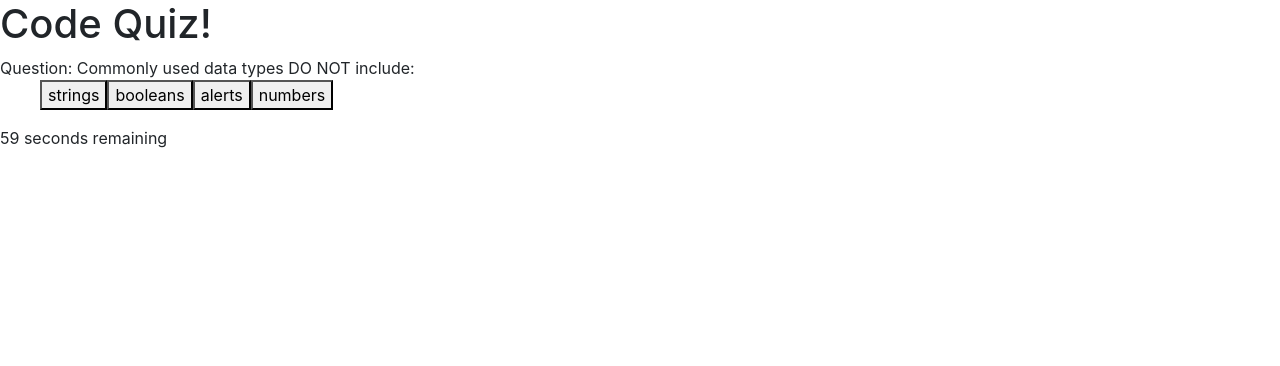
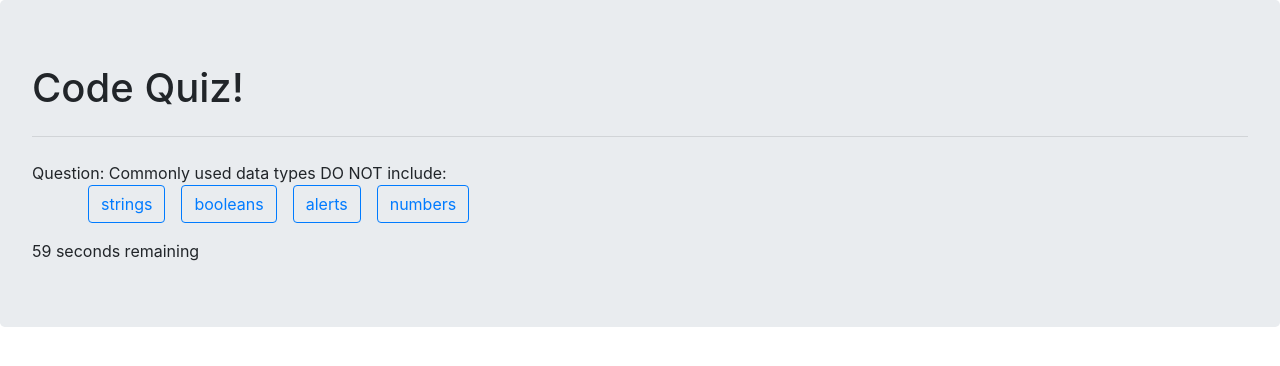
Before and after one commit to chenalbe/CodeQuiz, a plain HTML site: page index.html in a window 1280 px wide. Both pictures are taken after a click on the button "Start". Drawn offline with nearby package versions, Linux system fonts and the light colour scheme.

Commit message:
Updated Index.html with Bootstrap and modified the buttons created by questions.js

```diff
--- a/index.html
+++ b/index.html
@@ -11,8 +11,9 @@
     <script src="https://maxcdn.bootstrapcdn.com/bootstrap/4.4.1/js/bootstrap.min.js"></script>
 </head>
 <body>
-    <div class="QuizContainer">
+    <div class="jumbotron">
         <h1>Code Quiz!</h1>
+        <hr class="my-4">
         <div class="question"></div>
         <ul class="choiceList"></ul>
         <div class="quizMessage"></div>
--- a/questions.js
+++ b/questions.js
@@ -43,7 +43,7 @@ function displayQuestion() {
     $('.question').text("Question: "+questions[currentQuestion].title);
         for (var x=0; x<questions[currentQuestion].choices.length; x++)
         {
-            $('<button/>', {id: x, text: questions[currentQuestion].choices[x]}).appendTo('.choiceList');
+            $('<button/>', {id: x, text: questions[currentQuestion].choices[x], class: "btn btn-outline-primary ml-3"}).appendTo('.choiceList');
         }
         checkAnswer();
 }
@@ -76,6 +76,7 @@ function checkQuestion() {
     }
 }
 function displayResult() {
+    timeLeft=0;
     $('.question').hide();
     $('.choiceList').hide();
     $('#timer').hide();
@@ -91,7 +92,7 @@ function submitResult() {
     var userName = document.querySelector('#exampleFormControlTextarea1').value;
     localStorage.setItem('Name', userName);
     console.log(userName);
-    var x = document.createElement("LI");
+    var x = document.createElement("li");
   var t = document.createTextNode(userName + ' Scored ' + correctAnswers + ' out of 5.');
   x.appendChild(t);
   document.getElementById("Ranking").appendChild(x);
```
